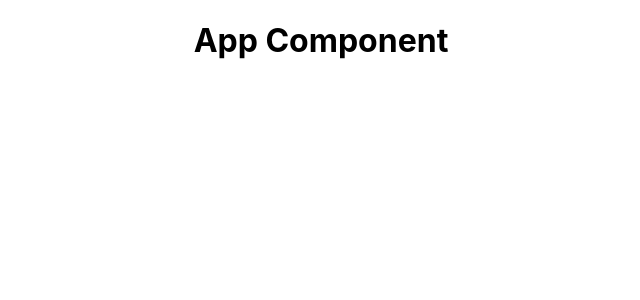
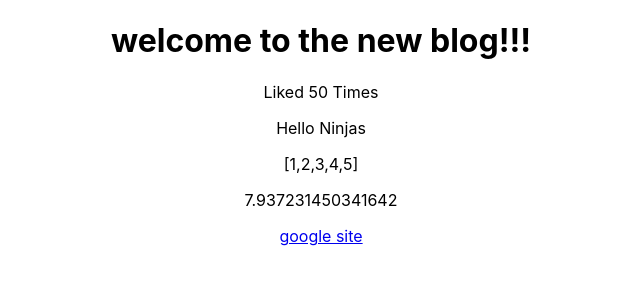
Before and after one commit to hyperkarmic/net-ninja-react, a React (Create React App) app in the folder dojoblog/: page / in a window 1280 px wide. Shown: the top 300 px of the page, without its empty margins (319-959 px from the left). Built offline with nearby package versions, Linux system fonts and the light colour scheme.

Commit message:
this was pretty straight forward.....dynamic inputting of data via curly braces as per ES6

```diff
--- a/dojoblog/src/App.js
+++ b/dojoblog/src/App.js
@@ -1,11 +1,18 @@
-
 import './App.css'
 
 function App() {
+  const title = 'welcome to the new blog!!!'
+  const likes = 50
+  const link = 'http://www.google.com'
   return (
     <div className='App'>
       <div className='content'>
-        <h1>App Component</h1>
+        <h1>{title}</h1>
+        <p>Liked {likes} Times</p>
+        <p>Hello Ninjas</p>
+        <p>[1,2,3,4,5]</p>
+        <p>{Math.random() * 10}</p>
+        <a href={link}>google site</a>
       </div>
     </div>
   )
```
